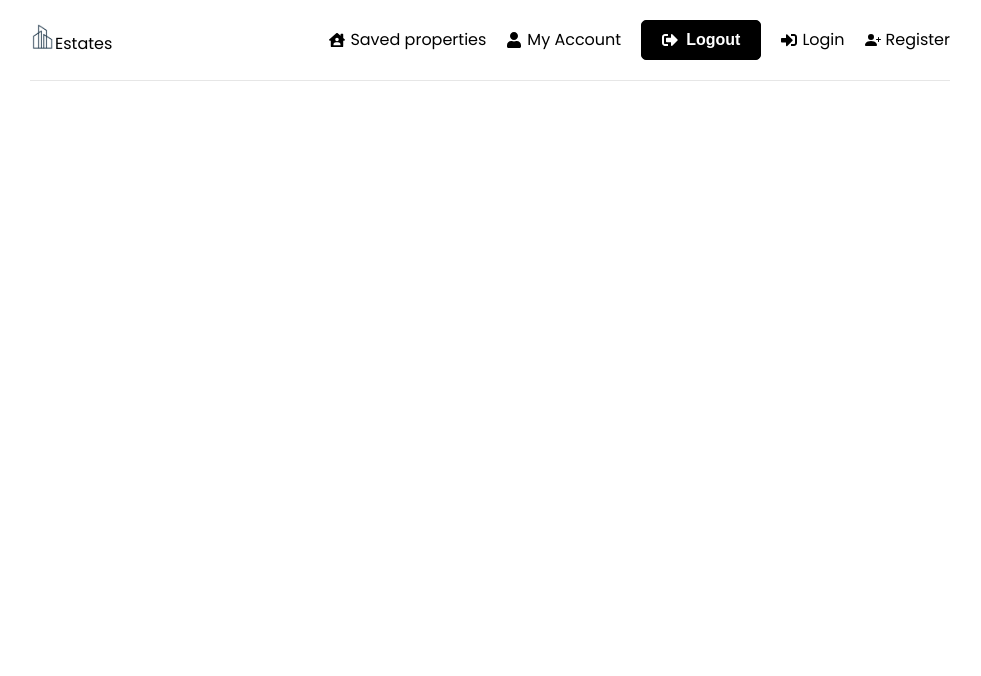
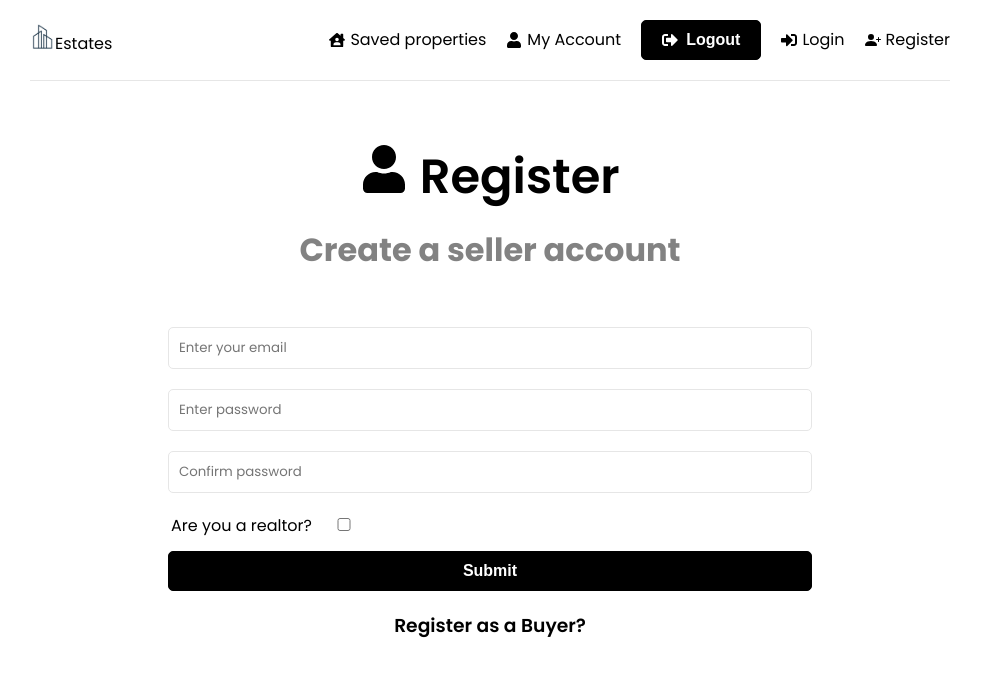
Before and after one commit to jacob-kn/Estates, a React (Create React App) app in the folder frontend/: page /register/seller in a window 1280 px wide. Shown: the top 676 px of the page, without its empty margins (150-1131 px from the left). Built offline with nearby package versions, Linux system fonts and the light colour scheme.

Commit message:
Auth functionality

```diff
--- a/frontend/src/App.js
+++ b/frontend/src/App.js
@@ -12,7 +12,8 @@ import Header from './components/Header'
 import Dashboard from './pages/Dashboard'
 import Login from './pages/Login'
 import MyAccount from './pages/MyAccount'
-import Register from './pages/Register'
+import RegisterBuyer from './pages/RegisterBuyer'
+import RegisterSeller from './pages/RegisterSeller'
 import SavedProperties from './pages/SavedProperties'
 import UploadPost from './pages/UploadPost'
 
@@ -26,7 +27,8 @@ function App () {
             <Route path='/' element={<Dashboard />} />
             <Route path='/login' element={<Login />} />
             <Route path='/my-account' element={<MyAccount />} />
-            <Route path='/register/buyer' element={<Register />} />
+            <Route path='/register/buyer' element={<RegisterBuyer />} />
+            <Route path='/register/seller' element={<RegisterSeller />} />
             <Route path='/saved-properties' element={<SavedProperties />} />
             <Route path='/uploadPost' element={<UploadPost />} />
           </Routes>
--- a/frontend/src/features/auth/authService.js
+++ b/frontend/src/features/auth/authService.js
@@ -2,9 +2,9 @@ import axios from 'axios'
 
 const API_URL = '/api/users/'
 
-// Register user
-const register = async userData => {
-  const response = await axios.post(API_URL, userData)
+// Register buyer
+const registerBuyer = async userData => {
+  const response = await axios.post(API_URL + 'buyer', userData)
 
   if (response.data) {
     localStorage.setItem('user', JSON.stringify(response.data))
@@ -13,9 +13,31 @@ const register = async userData => {
   return response.data
 }
 
-// Login user
-const login = async userData => {
-  const response = await axios.post(API_URL + 'login', userData)
+// Register seller
+const registerSeller = async userData => {
+  const response = await axios.post(API_URL + 'seller', userData)
+
+  if (response.data) {
+    localStorage.setItem('user', JSON.stringify(response.data))
+  }
+
+  return response.data
+}
+
+// Login as buyer
+const loginBuyer = async userData => {
+  const response = await axios.post(API_URL + 'buyer/login', userData)
+
+  if (response.data) {
+    localStorage.setItem('user', JSON.stringify(response.data))
+  }
+
+  return response.data
+}
+
+// Login as seller
+const loginSeller = async userData => {
+  const response = await axios.post(API_URL + 'seller/login', userData)
 
   if (response.data) {
     localStorage.setItem('user', JSON.stringify(response.data))
@@ -30,9 +52,11 @@ const logout = () => {
 }
 
 const authService = {
-  register,
-  logout,
-  login
+  registerBuyer,
+  registerSeller,
+  loginBuyer,
+  loginSeller,
+  logout
 }
 
 export default authService
--- a/frontend/src/index.css
+++ b/frontend/src/index.css
@@ -117,6 +117,14 @@ h3 {
   margin: 0 0 5px 3px;
 }
 
+.form-group label input {
+  width: 10%;
+  padding: 10px;
+  border: 1px solid #e6e6e6;
+  border-radius: 5px;
+  margin-bottom: 10px;
+}
+
 .btn {
   padding: 10px 20px;
   border: 1px solid #000;
@@ -171,6 +179,15 @@ h3 {
   border-color: #000 transparent #555 transparent;
   border-radius: 50%;
   animation: spin 1.2s linear infinite;
+}
+
+.noselect {
+  -webkit-touch-callout: none;
+    -webkit-user-select: none;
+     -khtml-user-select: none;
+       -moz-user-select: none;
+        -ms-user-select: none;
+            user-select: none;
 }
 
 .galleryUl {
--- a/frontend/src/pages/Login.jsx
+++ b/frontend/src/pages/Login.jsx
@@ -1,18 +1,18 @@
 import { useState, useEffect } from 'react'
 import { FaSignInAlt } from 'react-icons/fa'
 import { useSelector, useDispatch } from 'react-redux'
-import { Link, useNavigate } from 'react-router-dom'
+import { useNavigate } from 'react-router-dom'
 import { toast } from 'react-toastify'
-import { login, reset } from '../features/auth/authSlice'
+import { loginBuyer, loginSeller, reset } from '../features/auth/authSlice'
 import Spinner from '../components/Spinner'
 
 function Login () {
   const [formData, setFormData] = useState({
-    username: '',
+    email: '',
     password: ''
   })
 
-  const { username, password } = formData
+  const { email, password } = formData
 
   const navigate = useNavigate()
   const dispatch = useDispatch()
@@ -40,24 +40,26 @@ function Login () {
     }))
   }
 
-  const onSubmit = e => {
+  const onBuyerLogin = e => {
     e.preventDefault()
 
     const userData = {
-      username,
+      email,
       password
     }
 
-    dispatch(login(userData))
+    dispatch(loginBuyer(userData))
   }
 
-  const sellerLogin = e => {
+  const onSellerLogin = e => {
     e.preventDefault()
 
     const userData = {
-      username,
+      email,
       password
     }
+
+    dispatch(loginSeller(userData))
   }
 
   if (isLoading) {
@@ -74,15 +76,15 @@ function Login () {
       </section>
 
       <section className='form'>
-        <form onSubmit={onSubmit}>
+        <form onSubmit={onBuyerLogin}>
           <div className='form-group'>
             <input
-              type='username'
+              type='email'
               className='form-control'
-              id='username'
-              name='username'
-              value={username}
-              placeholder='Enter your username'
+              id='email'
+              name='email'
+              value={email}
+              placeholder='Enter your email'
               onChange={onChange}
             />
           </div>
@@ -107,7 +109,7 @@ function Login () {
               </button>
             </div>
             <div className='form-group'>
-              <button onClick={sellerLogin} className='btn'>
+              <button onClick={onSellerLogin} className='btn'>
                 Seller
               </button>
             </div>
--- a/frontend/src/pages/Register.jsx
+++ b/frontend/src/pages/RegisterBuyer.jsx
@@ -3,17 +3,17 @@ import { useSelector, useDispatch } from 'react-redux'
 import { Link, useNavigate } from 'react-router-dom'
 import { toast } from 'react-toastify'
 import { FaUser } from 'react-icons/fa'
-import { register, reset } from '../features/auth/authSlice'
+import { registerBuyer, reset } from '../features/auth/authSlice'
 import Spinner from '../components/Spinner'
 
-function Register () {
+function RegisterBuyer () {
   const [formData, setFormData] = useState({
-    username: '',
+    email: '',
     password: '',
     password2: ''
   })
 
-  const { username, password, password2 } = formData
+  const { email, password, password2 } = formData
 
   const navigate = useNavigate()
   const dispatch = useDispatch()
@@ -48,11 +48,11 @@ function Register () {
       toast.error('Passwords do not match')
     } else {
       const userData = {
-        username,
+        email,
         password
       }
 
-      dispatch(register(userData))
+      dispatch(registerBuyer(userData))
     }
   }
 
@@ -66,18 +66,18 @@ function Register () {
         <h1>
           <FaUser /> Register
         </h1>
-        <p>Create an account</p>
+        <p>Create a buyer account</p>
       </section>
 
       <section className='form'>
         <form onSubmit={onSubmit}>
           <div className='form-group'>
             <input
-              type='username'
+              type='email'
               className='form-control'
-              id='username'
-              name='username'
-              value={username}
+              id='email'
+              name='email'
+              value={email}
               placeholder='Enter your email'
               onChange={onChange}
             />
@@ -121,4 +121,4 @@ function Register () {
   )
 }
 
-export default Register
+export default RegisterBuyer
--- /dev/null
+++ b/frontend/src/pages/RegisterSeller.jsx
@@ -0,0 +1,160 @@
+import { useState, useEffect } from 'react'
+import { useSelector, useDispatch } from 'react-redux'
+import { Link, useNavigate } from 'react-router-dom'
+import { toast } from 'react-toastify'
+import { FaUser } from 'react-icons/fa'
+import { registerSeller, reset } from '../features/auth/authSlice'
+import Spinner from '../components/Spinner'
+
+function RegisterSeller () {
+  const [formData, setFormData] = useState({
+    email: '',
+    password: '',
+    password2: '',
+    isRealtor: false,
+    company: ''
+  })
+
+  const { email, password, password2, isRealtor, company } = formData
+
+  const navigate = useNavigate()
+  const dispatch = useDispatch()
+
+  const { user, isLoading, isError, isSuccess, message } = useSelector(
+    state => state.auth
+  )
+
+  useEffect(() => {
+    if (isError) {
+      toast.error(message)
+    }
+
+    if (isSuccess || user) {
+      navigate('/')
+    }
+
+    dispatch(reset())
+  }, [user, isError, isSuccess, message, navigate, dispatch])
+
+  const onChange = e => {
+    const value =
+      e.target.type === 'checkbox' ? e.target.checked : e.target.value
+    setFormData(prevState => ({
+      ...prevState,
+      [e.target.name]: value
+    }))
+  }
+
+  const onSubmit = e => {
+    e.preventDefault()
+
+    if (password !== password2) {
+      toast.error('Passwords do not match')
+    } else {
+      const userData = {
+        email,
+        password,
+        isRealtor,
+        company
+      }
+
+      dispatch(registerSeller(userData))
+    }
+  }
+
+  if (isLoading) {
+    return <Spinner />
+  }
+
+  return (
+    <>
+      <section className='heading'>
+        <h1>
+          <FaUser /> Register
+        </h1>
+        <p>Create a seller account</p>
+      </section>
+
+      <section className='form'>
+        <form onSubmit={onSubmit}>
+          <div className='form-group'>
+            <input
+              type='email'
+              className='form-control'
+              id='email'
+              name='email'
+              value={email}
+              placeholder='Enter your email'
+              onChange={onChange}
+            />
+          </div>
+          <div className='form-group'>
+            <input
+              type='password'
+              className='form-control'
+              id='password'
+              name='password'
+              value={password}
+              placeholder='Enter password'
+              onChange={onChange}
+            />
+          </div>
+          <div className='form-group'>
+            <input
+              type='password'
+              className='form-control'
+              id='password2'
+              name='password2'
+              value={password2}
+              placeholder='Confirm password'
+              onChange={onChange}
+            />
+          </div>
+          <div className='form-group noselect'>
+            <label>
+              Are you a realtor?
+              <input
+                type='checkbox'
+                id='realtorCb'
+                name='isRealtor'
+                checked={isRealtor}
+                onChange={onChange}
+              />
+            </label>
+          </div>
+
+          {/* Hide realtor form when checkbox is not selected */}
+          {isRealtor ? (
+            <>
+              <div className='form-group'>
+                <input
+                  type='text'
+                  className='form-control'
+                  id='company'
+                  name='company'
+                  value={company}
+                  placeholder='Enter your company name'
+                  onChange={onChange}
+                />
+              </div>
+            </>
+          ) : null}
+
+          <div className='form-group'>
+            <button type='submit' className='btn btn-block'>
+              Submit
+            </button>
+          </div>
+        </form>
+      </section>
+
+      <div>
+        <Link to='/register/buyer'>
+          <h3 className='greyHover'>Register as a Buyer?</h3>
+        </Link>
+      </div>
+    </>
+  )
+}
+
+export default RegisterSeller
```
Also changed, not shown: frontend/src/features/auth/authSlice.js (+84 -15 lines), 2 other files (tests, documents, lock files or other folders).
